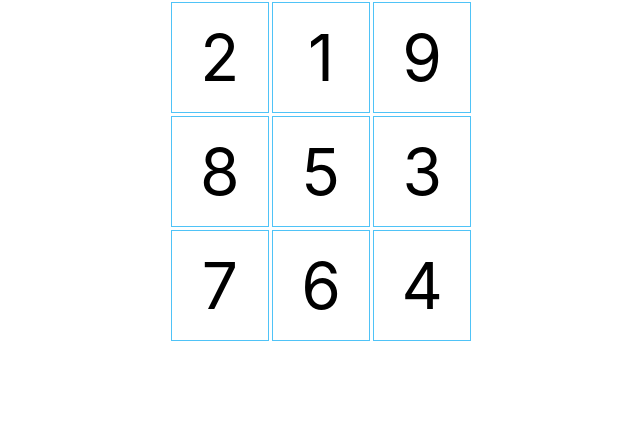
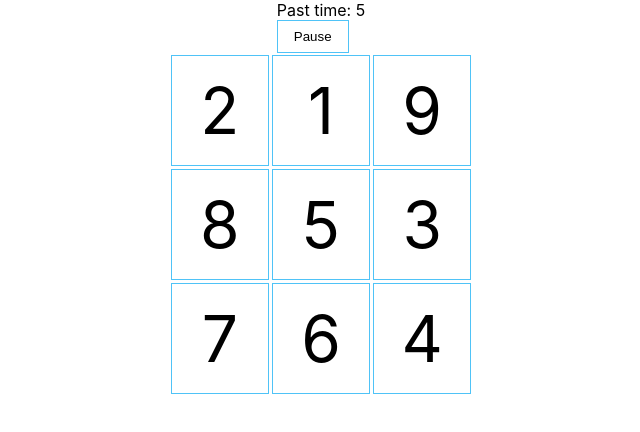
Before and after one commit to DayzerCode/schulte-table, a React (Create React App) app: page / in a window 1280 px wide. Shown: the top 432 px of the page, without its empty margins (319-959 px from the left). Built offline with nearby package versions, Linux system fonts and the light colour scheme.

Commit message:
Added timer

```diff
--- a/src/App.tsx
+++ b/src/App.tsx
@@ -1,8 +1,10 @@
 import Board from './components/Board/Board';
+import Timer from './components/Timer/Timer';
 
 const App = () => {
   return (
     <div className="App">
+      <Timer />
       <Board />
     </div>
   );
--- a/src/components/Board/Cell/Cell.tsx
+++ b/src/components/Board/Cell/Cell.tsx
@@ -13,6 +13,7 @@ type CellProps = {
 
 const Cell = ({ value, position, onClick }: CellProps) => {
   const boardSize = useSelector((state: RootState) => state.gameParameters.boardSize);
+  const isGamePause = useSelector((state: RootState) => state.gameParameters.isPause);
   const [isPassed, setPassed] = useState(false);
   const onClickCell = () => {
     if (onClick && onClick(value)) {
@@ -21,7 +22,7 @@ const Cell = ({ value, position, onClick }: CellProps) => {
   }
 
   return <>
-    <div onClick={onClickCell} className={cx([style.cell, isPassed && style.passedCell])}>{value}</div>
+    <div onClick={onClickCell} className={cx([style.cell, isPassed && style.passedCell])}>{isGamePause ? '?' : value}</div>
     {(position) % boardSize === 0 && <div className={style.break}></div>}
   </>
 };
--- /dev/null
+++ b/src/components/Timer/Timer.module.css
@@ -0,0 +1,5 @@
+.wrap {
+  display: flex;
+  flex-flow: row;
+  justify-content: center;
+}
--- /dev/null
+++ b/src/components/Timer/Timer.tsx
@@ -0,0 +1,49 @@
+import { useEffect, useState } from "react";
+import { useDispatch } from 'react-redux';
+import { setGamePause } from "../../reduxSlices/gameParametersSlice";
+
+import style from './Timer.module.css'
+
+const SECOND = 1000;
+const Timer = () => {
+  const dispatch = useDispatch();
+  const [passedSeconds, setPassedSeconds] = useState<number>(0);
+  const [isPause, setPause] = useState<boolean>(false);
+
+  useEffect(() => {
+    dispatch(setGamePause(isPause));
+
+    let timerId: number | null = null;
+    if (!isPause) {
+      timerId = window.setInterval(() => {
+        setPassedSeconds(prev => prev + 1);
+      }, SECOND);
+    }
+    return () => {
+      if (timerId) {
+        clearInterval(timerId);
+      }
+    }
+  }, [isPause]);
+
+  const buttonLabel = () => {
+    return !isPause ? 'Pause' : 'Continue';
+  }
+
+  const switchPause = () => {
+    return setPause(prev => !prev);
+  }
+
+  return (
+    <div className={style.wrap}>
+      <div>
+        <div>Past time: {passedSeconds} </div>
+        <div>
+          <button className="btn-primary" onClick={switchPause}>{buttonLabel()}</button>
+        </div>
+      </div>
+    </div>
+  );
+};
+
+export default Timer;
--- a/src/index.css
+++ b/src/index.css
@@ -11,3 +11,13 @@ code {
   font-family: source-code-pro, Menlo, Monaco, Consolas, 'Courier New',
     monospace;
 }
+
+button {
+  background: none;
+  border: none;
+}
+
+.btn-primary {
+  border: 1px solid #4fc3f7;
+  padding: 0.5rem 1rem;
+}
--- a/src/reduxSlices/gameParametersSlice.ts
+++ b/src/reduxSlices/gameParametersSlice.ts
@@ -5,14 +5,16 @@ export type GameParametersState = {
     boardSize: number,
     currentBoard: string[] | number[],
     mode: GameModeEnum,
-    currentIndex: number
+    currentIndex: number,
+    isPause: boolean
 }
 
 const initialState: GameParametersState = {
     boardSize: 3,
     currentBoard: [],
     mode: GameModeEnum.EASY,
-    currentIndex: 0
+    currentIndex: 0,
+    isPause: false
 }
 
 export const gameParametersSlice = createSlice({
@@ -27,9 +29,12 @@ export const gameParametersSlice = createSlice({
         nextIndex: (state) => {
             state.currentIndex++;
         },
+        setGamePause: (state, action: PayloadAction<boolean>) => {
+            state.isPause = action.payload;
+        },
     },
 })
 
-export const { initState, nextIndex } = gameParametersSlice.actions
+export const { initState, nextIndex, setGamePause } = gameParametersSlice.actions
 
 export default gameParametersSlice.reducer
```
